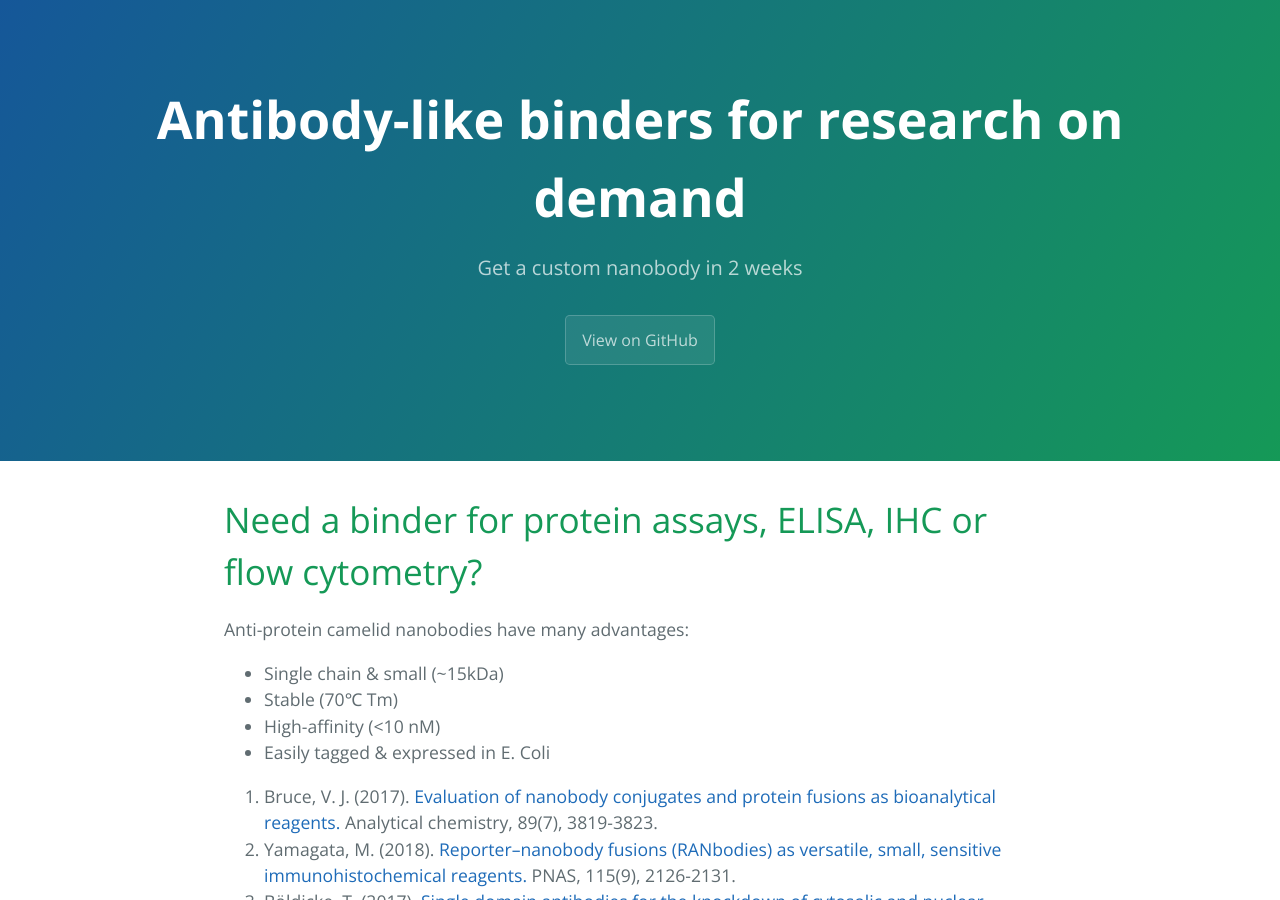
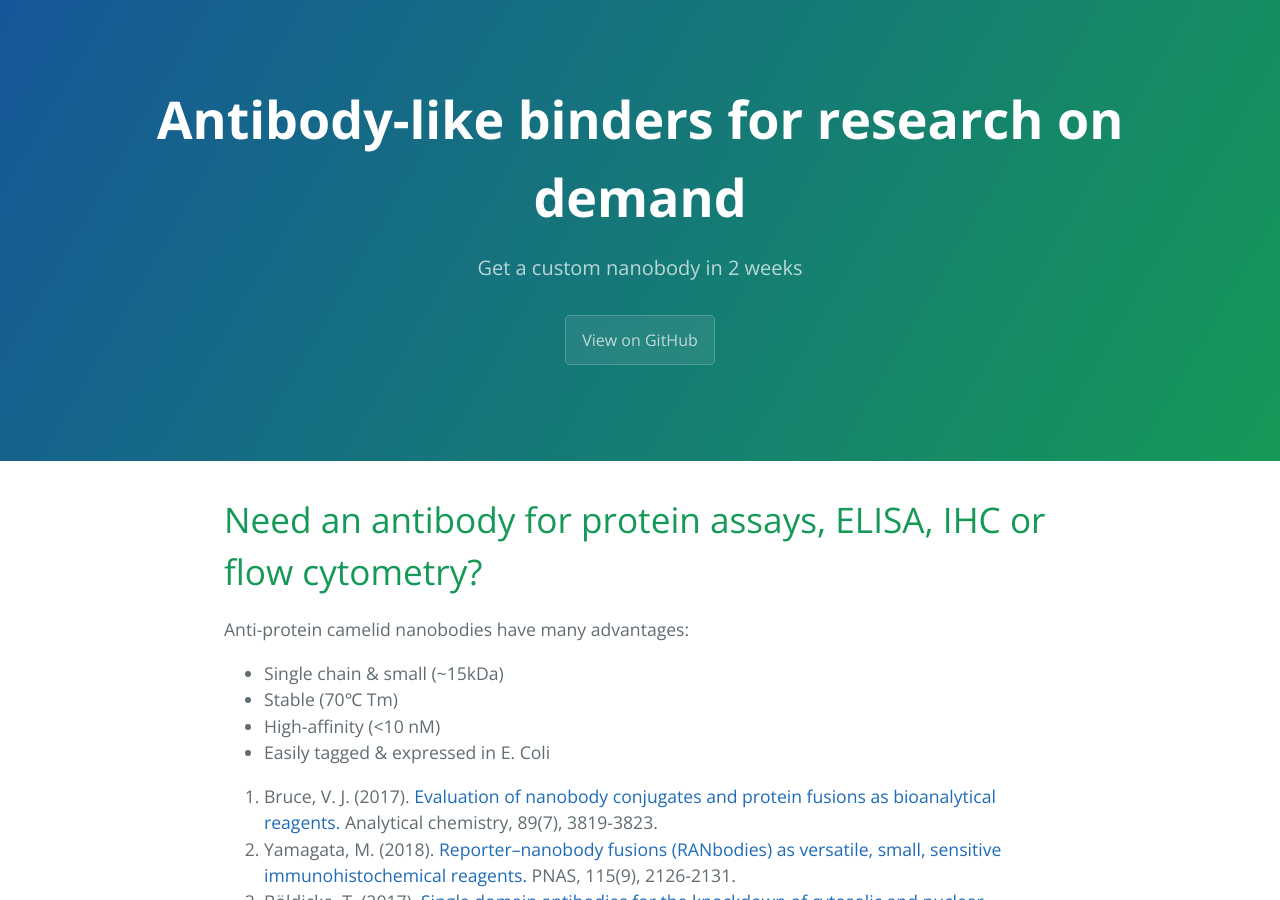
Before and after one commit to nanobodies/nanobody.github.io, a Jekyll site: the page built from index.md, in a window 1280 px wide and 900 px high. Built offline with Jekyll 4.4.1, drawn with Linux system fonts in a browser that asks for light colours.

Commit message:
Update index.md

```diff
--- a/index.md
+++ b/index.md
@@ -3,7 +3,7 @@ layout: default
 title: Antibody-like binders for research on demand
 description: Get a custom nanobody in 2 weeks
 ---
-# Need a binder for protein assays, ELISA, IHC or flow cytometry?
+# Need an antibody for protein assays, ELISA, IHC or flow cytometry?
 
 Anti-protein camelid nanobodies have many advantages:
 
```
